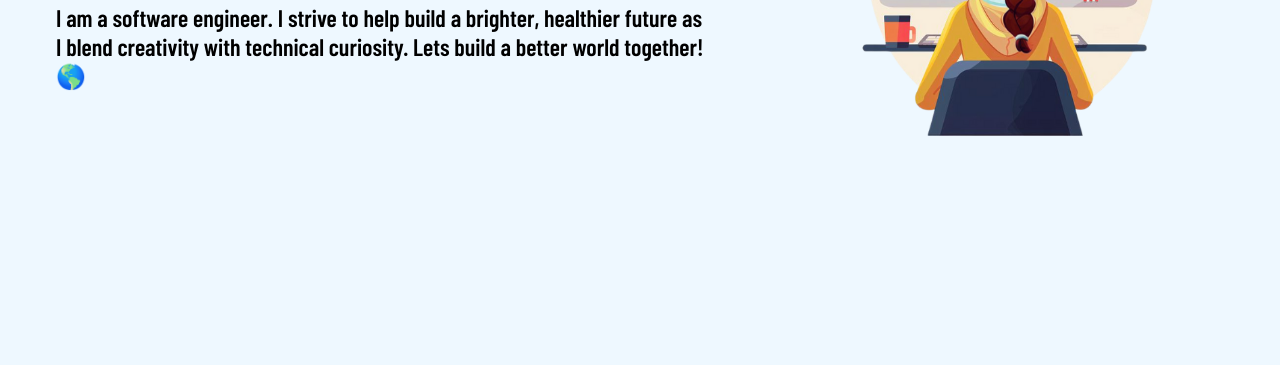
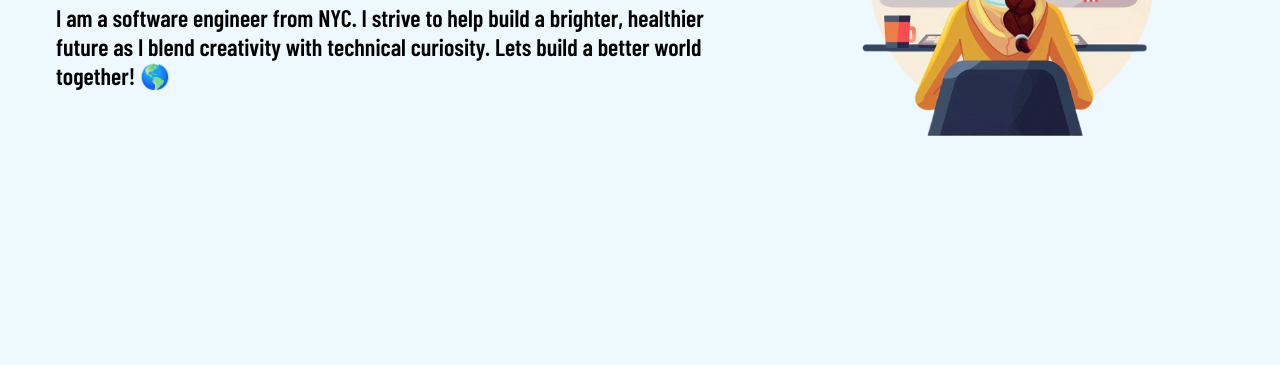
Before and after one commit to nicoleillera/nicoleillera.github.io, a plain HTML site: page index.html in a window 1280 px wide. Shown: the part 445-810 px from the top of the page. Drawn offline with nearby package versions, Linux system fonts and the light colour scheme; a web font is replaced by a local one.

Commit message:
hero section edited

```diff
--- a/index.html
+++ b/index.html
@@ -29,9 +29,9 @@
         <div class="hero-bio">
           <h1>Hi, my name is Nicole.</h1>
           <p>
-            I am a software engineer. I strive to help build a brighter,
-            healthier future as I blend creativity with technical curiosity.
-            Lets build a better world together! 🌎
+            I am a software engineer from NYC. I strive to help build a
+            brighter, healthier future as I blend creativity with technical
+            curiosity. Lets build a better world together! 🌎
           </p>
         </div>
 
```
